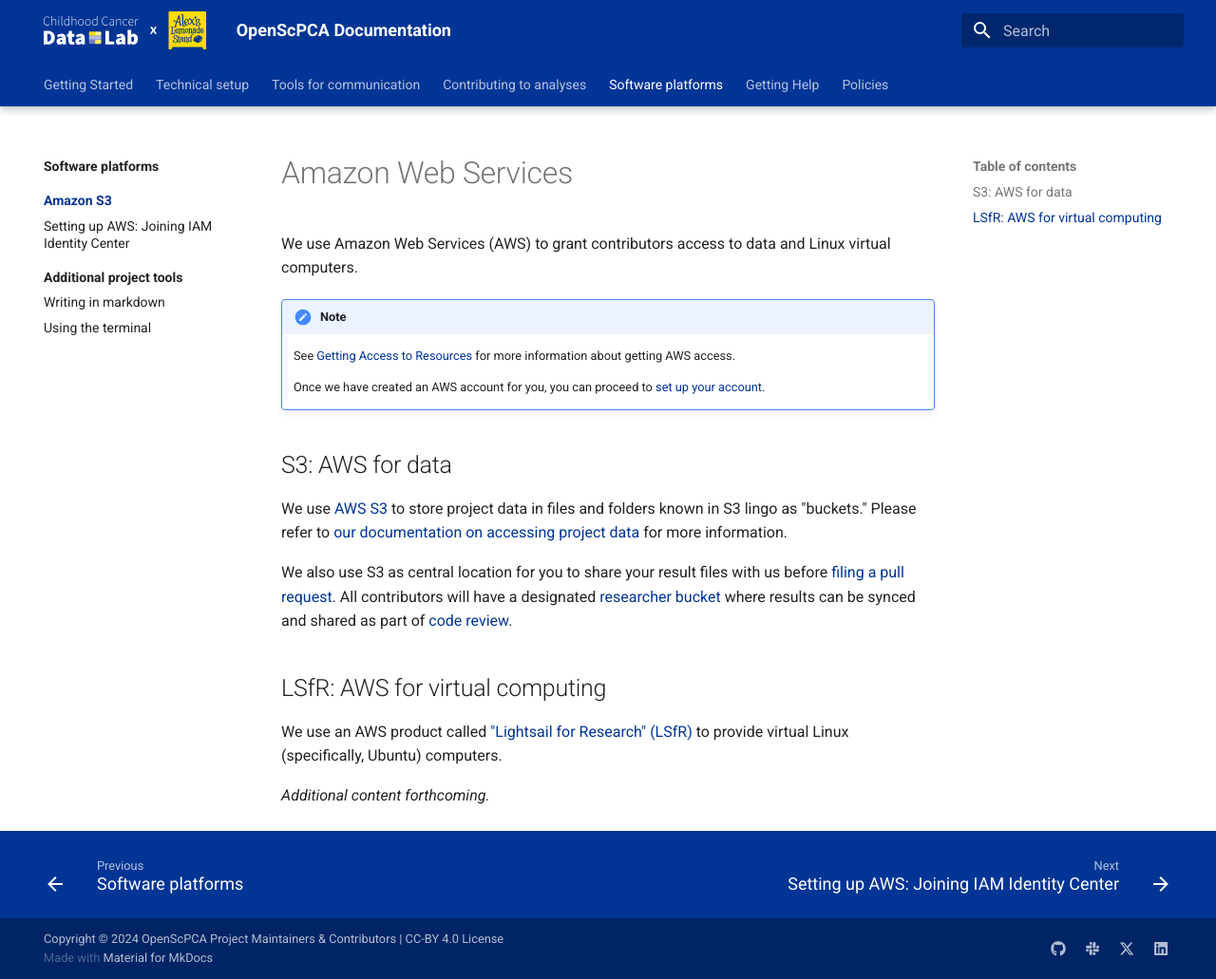
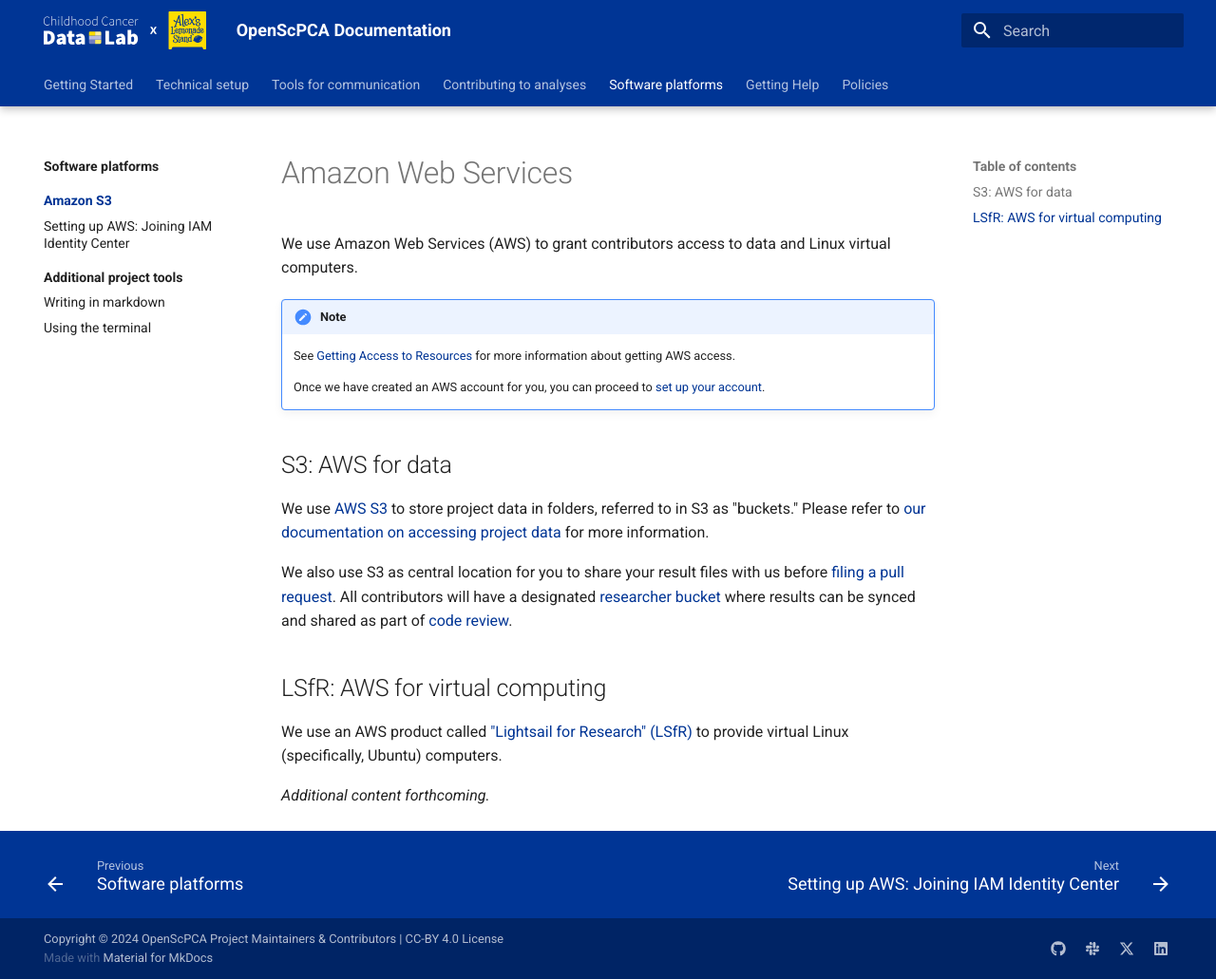
Before and after one commit to AlexsLemonade/OpenScPCA-analysis, an MkDocs documentation site: the page built from docs/software-platforms/aws/index.md, in a window 1280 px wide and 1031 px high. Shown: the whole window at 95% size. Built offline with MkDocs 1.6.1 and Material for MkDocs 9.7.7, drawn with Linux system fonts in a browser that asks for light colours.

Commit message:
Apply suggestions from code review
Co-authored-by: Ally Hawkins <54039191+allyhawkins@users.noreply.github.com>

```diff
--- a/docs/software-platforms/aws/index.md
+++ b/docs/software-platforms/aws/index.md
@@ -11,7 +11,7 @@
 
 ## S3: AWS for data
 
-We use [AWS S3](https://aws.amazon.com/s3/) to store project data in files and folders known in S3 lingo as "buckets."
+We use [AWS S3](https://aws.amazon.com/s3/) to store project data in folders, referred to in S3 as "buckets."
 Please refer to [our documentation on accessing project data](../../getting-started/accessing-resources/getting-access-to-data.md#accessing-data-on-s3) for more information.
 
 We also use S3 as central location for you to share your result files with us before [filing a pull request](../../contributing-to-analyses/creating-pull-requests/index.md).
```
